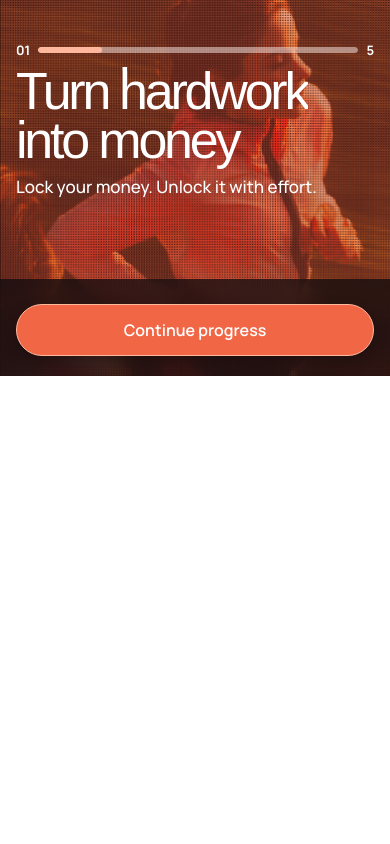
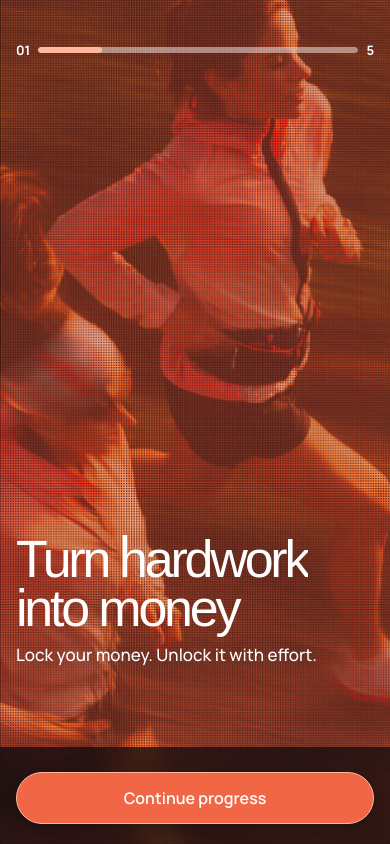
Before and after one commit to rashadeth/steppa, a Next.js app: page /onboarding in a window 390 px wide. Built offline with nearby package versions, Linux system fonts and the light colour scheme; no server answers; a web font is replaced by a local one.

Commit message:
fix(layout): replace h-full/min-h-0 with min-h-dvh on all screen roots for edge-to-edge coverage

```diff
--- a/app/onboarding/page.tsx
+++ b/app/onboarding/page.tsx
@@ -6,9 +6,9 @@ export const metadata = {
 
 export default function OnboardingPage() {
   return (
-    <main className="m-0 flex h-full min-h-0 min-h-dvh w-full min-w-0 flex-1 flex-col overflow-x-hidden bg-gray-100 p-0 sm:items-center sm:justify-center">
+    <main className="m-0 flex min-h-dvh w-full min-w-0 flex-1 flex-col overflow-x-hidden p-0 sm:items-center sm:justify-center sm:bg-gray-100">
       {/* Full-screen preview on mobile — edge to edge */}
-      <div className="flex h-[100dvh] max-h-[100dvh] w-full min-h-0 flex-1 flex-col overflow-hidden bg-white sm:hidden">
+      <div className="flex h-dvh w-full flex-col overflow-hidden sm:hidden">
         <OnboardingFlow />
       </div>
 
--- a/components/onboarding/EmptyStateHome.tsx
+++ b/components/onboarding/EmptyStateHome.tsx
@@ -22,7 +22,7 @@ export default function EmptyStateHome({
   const timeGreeting = useTimeOfDayGreeting();
 
   return (
-    <div className="flex h-full min-h-0 flex-col bg-white">
+    <div className="flex min-h-dvh flex-col bg-white">
       <div className="flex shrink-0 items-center justify-between px-4 pt-[74px] pb-6">
         <div className="flex flex-col gap-[2px]">
           <p className="font-[family-name:var(--font-manrope)] font-medium text-[14px] leading-[14px] tracking-[-0.7px] text-[#444459]">
--- a/components/onboarding/HomeWithGoal.tsx
+++ b/components/onboarding/HomeWithGoal.tsx
@@ -49,7 +49,7 @@ export default function HomeWithGoal({
   const totalTarget = weeklyTarget * weeks;
 
   return (
-    <div className="flex h-full min-h-0 flex-col bg-white">
+    <div className="flex min-h-dvh flex-col bg-white">
       <div className="flex shrink-0 items-center justify-between px-4 pt-[74px] pb-6">
         <div className="flex flex-col gap-[2px]">
           <p className="font-[family-name:var(--font-manrope)] font-medium text-[14px] leading-[14px] tracking-[-0.7px] text-[#444459]">
--- a/components/onboarding/OnboardingFlow.tsx
+++ b/components/onboarding/OnboardingFlow.tsx
@@ -78,7 +78,7 @@ export default function OnboardingFlow() {
   const greetingName = state.preferredName?.trim() || "Friend";
 
   return (
-    <div className="flex h-full min-h-0 w-full flex-col">
+    <div className="flex min-h-dvh w-full flex-col">
       <img src={imgPaywallHero} alt="" aria-hidden="true" className="hidden" loading="eager" />
 
       {/* 1 — Welcome */}
--- a/components/onboarding/ScreenWithStickyFooter.tsx
+++ b/components/onboarding/ScreenWithStickyFooter.tsx
@@ -28,7 +28,7 @@ export default function ScreenWithStickyFooter({
   scrollClassName = "",
 }: Props) {
   return (
-    <div className={`flex h-full min-h-0 flex-col ${className}`}>
+    <div className={`flex min-h-dvh flex-col ${className}`}>
       <div
         className={`min-h-0 flex-1 overflow-y-auto overscroll-y-contain ${scrollClassName}`}
       >
--- a/components/onboarding/Step10Paywall.tsx
+++ b/components/onboarding/Step10Paywall.tsx
@@ -29,7 +29,7 @@ interface Props {
 
 export default function Step10Paywall({ onUpgrade, onClose }: Props) {
   return (
-    <div className="relative flex h-full min-h-0 flex-col overflow-hidden bg-white">
+    <div className="relative flex min-h-dvh flex-col overflow-hidden bg-white">
       {/* Close button — absolute over hero */}
       <button
         onClick={onClose}
--- a/components/onboarding/Step1Welcome.tsx
+++ b/components/onboarding/Step1Welcome.tsx
@@ -46,7 +46,7 @@ export default function Step1Welcome({ onNext }: Props) {
   }, []);
 
   return (
-    <div className="relative flex h-full min-h-0 w-full flex-col overflow-hidden bg-[#16141a]">
+    <div className="relative flex min-h-dvh w-full flex-col overflow-hidden bg-[#16141a]">
       <style>{`
         .word-ticker {
           display: inline-block;
--- a/components/onboarding/Step2HowItWorks.tsx
+++ b/components/onboarding/Step2HowItWorks.tsx
@@ -89,7 +89,7 @@ export default function Step2HowItWorks({ onNext, onSkip }: Props) {
 
   return (
     <div
-      className="flex h-full min-h-0 flex-col bg-white"
+      className="flex min-h-dvh flex-col bg-white"
       onTouchStart={handleTouchStart}
       onTouchEnd={handleTouchEnd}
     >
--- a/components/onboarding/Step4Duration.tsx
+++ b/components/onboarding/Step4Duration.tsx
@@ -54,7 +54,7 @@ export default function Step4Duration({ onNext, onBack, defaultValue }: Props) {
   }
 
   return (
-    <div className="relative flex h-full min-h-0 flex-col overflow-hidden bg-white">
+    <div className="relative flex min-h-dvh flex-col overflow-hidden bg-white">
       <div className="flex min-h-0 flex-1 flex-col">
         <div className="min-h-0 flex-1 overflow-y-auto overscroll-y-contain">
           <div className="flex flex-col gap-4 pb-6">
--- a/components/onboarding/Step7Permissions.tsx
+++ b/components/onboarding/Step7Permissions.tsx
@@ -41,7 +41,7 @@ export default function Step7Permissions({ onNext, onSkip, onBack }: Props) {
   }
 
   return (
-    <div className="relative flex h-full min-h-0 flex-col bg-white shadow-[0px_0px_20px_0px_rgba(0,0,0,0.1)]">
+    <div className="relative flex min-h-dvh flex-col bg-white shadow-[0px_0px_20px_0px_rgba(0,0,0,0.1)]">
       {isGrantingAccess && (
         <div className="absolute inset-0 z-30 flex items-center justify-center bg-[rgba(8,8,20,0.3)] backdrop-blur-[2px]">
           <div className="w-[240px] rounded-3xl bg-white px-6 py-5 shadow-[0px_12px_30px_rgba(11,18,32,0.15)] border border-[#e6e9ef]">
--- a/components/onboarding/Step9GoalCreated.tsx
+++ b/components/onboarding/Step9GoalCreated.tsx
@@ -87,7 +87,7 @@ export default function Step9GoalCreated({ stepGoal, lockAmount, duration, onNex
   useEffect(() => { setMounted(true); }, []);
 
   return (
-    <div className="relative flex h-full min-h-0 flex-col overflow-hidden bg-[#5e160a]">
+    <div className="relative flex min-h-dvh flex-col overflow-hidden bg-[#5e160a]">
 
       {/* Keyframes */}
       <style>{`
@@ -158,7 +158,7 @@ export default function Step9GoalCreated({ stepGoal, lockAmount, duration, onNex
         </div>
       )}
 
-      <div className="relative z-20 flex h-full min-h-0 flex-col">
+      <div className="relative z-20 flex flex-1 flex-col">
 
         <div className="flex shrink-0 items-center justify-between px-5 py-[14px] text-white">
           <span className="font-[family-name:var(--font-manrope)] font-semibold text-[15px] leading-5">
```
